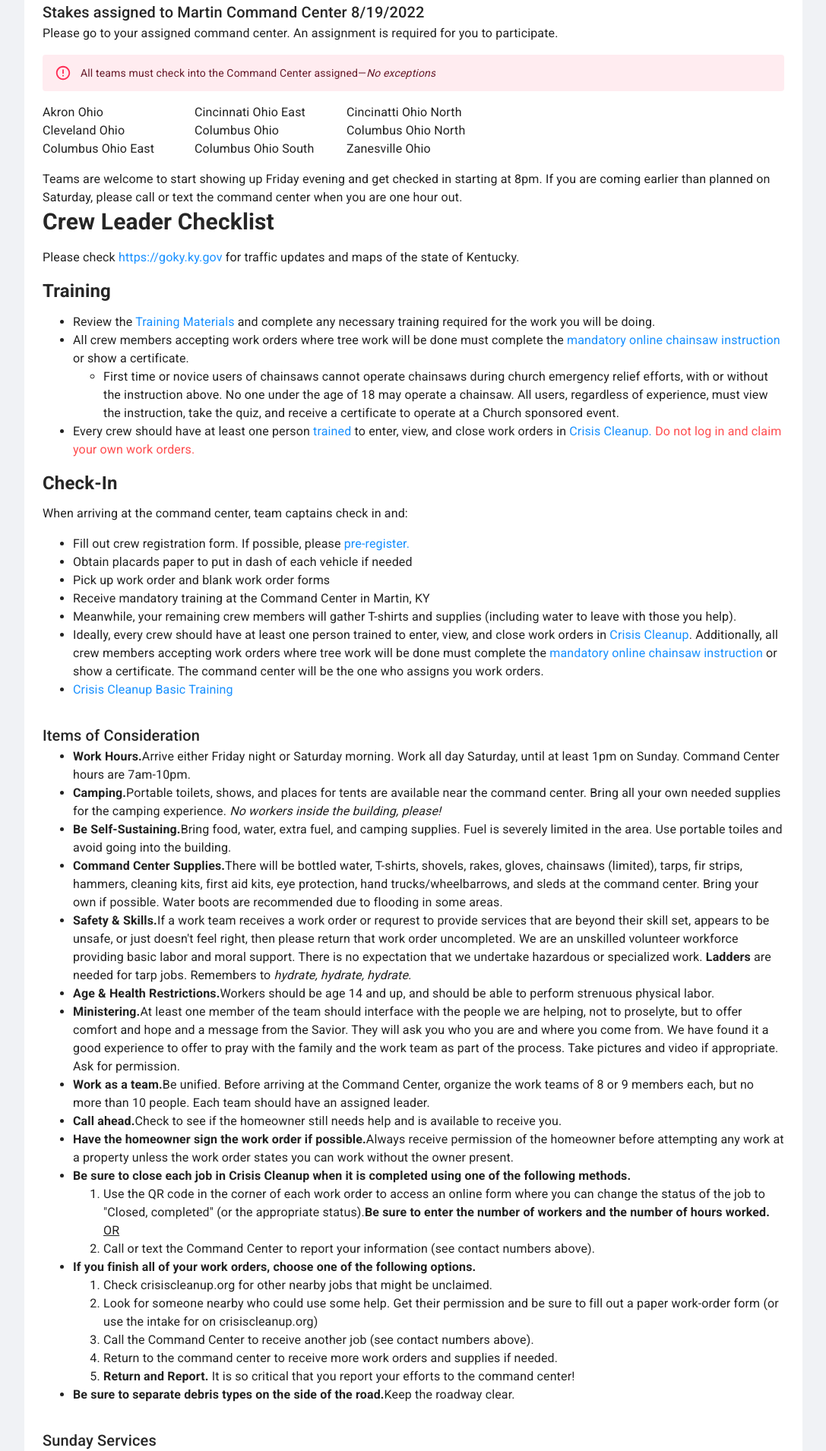
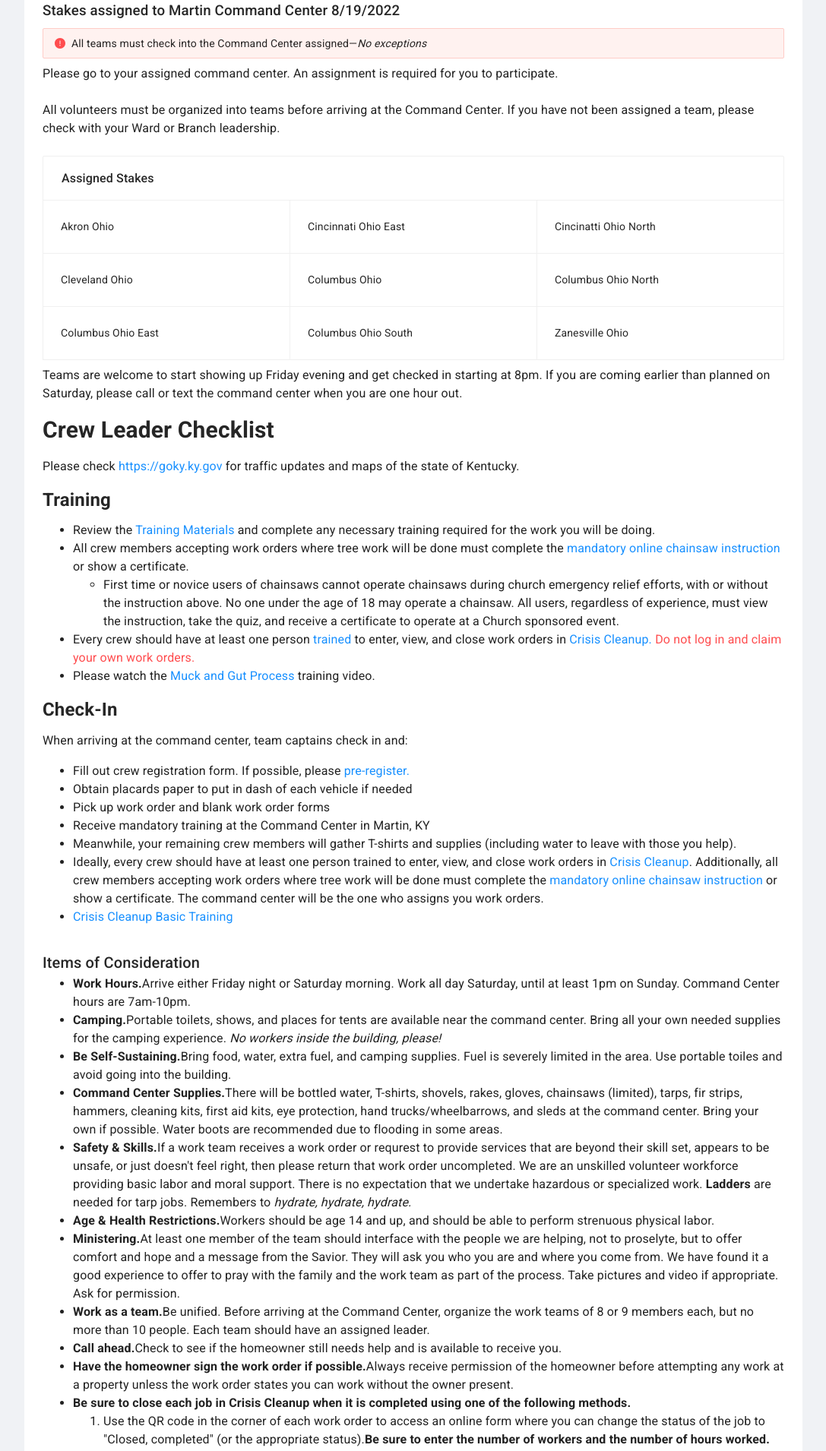
Before and after one commit to jaremieww/nase-disaster-relief, a React (Create React App) app: page /ky/martin in a window 1280 px wide. Shown: the part 380-2290 px from the top of the page at 76% size, without its empty margins (18-1105 px from the left). Built offline with nearby package versions, Linux system fonts and the light colour scheme.

Commit message:
Training material and directions for KY

```diff
--- a/src/components/east-ky-floods/Assignments.tsx
+++ b/src/components/east-ky-floods/Assignments.tsx
@@ -1,33 +1,64 @@
-import { Alert, Box, Grid, Typography } from '@mui/material'
+import { ExclamationCircleFilled } from '@ant-design/icons'
+import { Alert, Space, List, Card } from 'antd'
+import React from 'react'
 
 type Props = {
   assignedStakes: string[]
   commandCenterName: string
 }
 
-export default function Assignments({ assignedStakes, commandCenterName }: Props) {
-  return <>
+const Assignments2 = ({ assignedStakes, commandCenterName }: Props) => <section>
+  <h3>Stakes assigned to {commandCenterName} Command Center 8/19/2022</h3>
+  <Space direction='vertical'>
 
-    <Box component="section">
-      <Typography variant="h6" component="h3">Stakes assigned to {commandCenterName} Command Center 8/19/2022</Typography>
-      <p>Please go to your assigned command center. An assignment is required for you to participate.</p>
 
-      <Alert severity="error">All teams must check into the Command Center assigned&mdash;<em>No exceptions</em></Alert>
+    <Alert type="error" icon={<ExclamationCircleFilled />} showIcon={true}
+      message={<>
+        All teams must check into the Command Center assigned&mdash;<em>No exceptions</em>
+      </>}
+    />
 
-      <Grid container maxWidth={'sm'} columns={{ xs: 1, sm: 3 }} sx={{ mt: 2 }}>
-        {
-          assignedStakes.map((stake, index) => (
-            <Grid item xs={1} key={index}>
-              {stake}
-            </Grid>
-          ))
-        }
-      </Grid>
+    <p>Please go to your assigned command center. An assignment is required for you to participate.</p>
 
-      <Typography variant="body1" component="p" sx={{ mt: 2 }}>
-        Teams are welcome to start showing up Friday evening and get checked in starting at 8pm.
-        If you are coming earlier than planned on Saturday, please call or text the command center when you are one hour out.
-      </Typography>
-    </Box>
-  </>
-}
+    <p>
+      All volunteers must be organized into teams before arriving at the Command Center.
+      If you have not been assigned a team, please check with your Ward or Branch leadership.
+    </p>
+
+    <Card title="Assigned Stakes">
+      {assignedStakes.map(x => <Card.Grid key={x}>{x}</Card.Grid>)}
+    </Card>
+
+    <p>
+      Teams are welcome to start showing up Friday evening and get checked in starting at 8pm.
+      If you are coming earlier than planned on Saturday, please call or text the command center when you are one hour out.
+    </p>
+  </Space>
+</section>
+
+export default Assignments2
+
+// export default function Assignments({ assignedStakes, commandCenterName }: Props) {
+//   return <>
+
+//       <Typography variant="h6" component="h3">Stakes assigned to {commandCenterName} Command Center 8/19/2022</Typography>
+//       <p>Please go to your assigned command center. An assignment is required for you to participate.</p>
+
+//       <Text type="danger">All teams must check into the Command Center assigned&mdash;<em>No exceptions</em></Text>
+
+//       <Grid container maxWidth={'sm'} columns={{ xs: 1, sm: 3 }} sx={{ mt: 2 }}>
+//         {
+//           assignedStakes.map((stake, index) => (
+//             <Grid item xs={1} key={index}>
+//               {stake}
+//             </Grid>
+//           ))
+//         }
+//       </Grid>
+
+//       <Typography variant="body1" component="p" sx={{ mt: 2 }}>
+//         Teams are welcome to start showing up Friday evening and get checked in starting at 8pm.
+//         If you are coming earlier than planned on Saturday, please call or text the command center when you are one hour out.
+//       </Typography>
+//   </>
+// }
--- a/src/components/east-ky-floods/CrewLeaderChecklist.tsx
+++ b/src/components/east-ky-floods/CrewLeaderChecklist.tsx
@@ -31,6 +31,7 @@ export default function CrewLeaderChecklist({registrationLink, location}: Props)
         and close work orders in <PopoutLink href={links.crisisCleanup}>Crisis Cleanup.</PopoutLink>&nbsp;
         <Text type="danger">Do not log in and claim your own work orders.</Text>
       </li>
+      <li>Please watch the <PopoutLink href="https://www.youtube.com/watch?v=eZWShxk4OSo">Muck and Gut Process</PopoutLink> training video.</li>
     </ul>
 
     <Title level={3}>Check-In</Title>
--- a/src/components/east-ky-floods/HazardCC.tsx
+++ b/src/components/east-ky-floods/HazardCC.tsx
@@ -62,6 +62,5 @@ export default function HazardCC() {
     <CrewLeaderChecklist registrationLink="https://forms.gle/BfpTdBsCejFKyy146" location='Hazard, Kentucky' />
     <ItemsOfConsideration />
     <SundayServices />
-    <Training />
   </>
 }
--- a/src/components/east-ky-floods/MartinCC.tsx
+++ b/src/components/east-ky-floods/MartinCC.tsx
@@ -66,6 +66,5 @@ export default function MartinCC() {
     <CrewLeaderChecklist registrationLink='https://forms.gle/87JvxQTjchrYWrSn8' location='Martin, KY' />
     <ItemsOfConsideration />
     <SundayServices />
-    <Training />
   </>
 }
--- a/src/components/east-ky-floods/SundayServices.tsx
+++ b/src/components/east-ky-floods/SundayServices.tsx
@@ -2,7 +2,7 @@ import { Box, Typography } from '@mui/material'
 
 export default function SundaryServices() {
   return <Box component="section" sx={{ mt: 4 }}>
-    <Typography variant="h6" component="h3">Sunday Services</Typography>
+    <h3>Sunday Services</h3>
 
     <p>
       No big group Sacrament meeting on Sunday. Teams are encouraged to have a brief meeting within your own work group to sing, pray, pass the sacrament,
--- a/src/components/east-ky-floods/Training.tsx
+++ b/src/components/east-ky-floods/Training.tsx
@@ -1,10 +1,12 @@
 import { Box, Typography } from "@mui/material"
+import PopoutLink from "../PopoutLink"
 
 export default function Training() {
   return <Box component="section" sx={{ mt: 4 }}>
     <Typography variant="h6" component="h3">Training</Typography>
     <ul>
-      <li><a href="/MoldRemediation.pdf">Mold Remediation</a></li>
+      <li><PopoutLink href="https://www.youtube.com/watch?v=eZWShxk4OSo">Muck Out Training</PopoutLink></li>
     </ul>
+
   </Box>
 }
```
